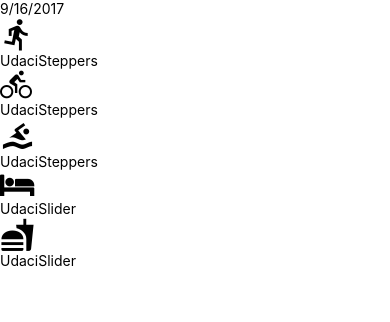
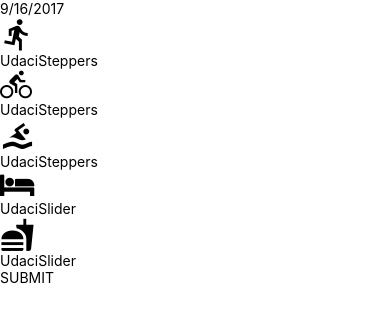
Before and after one commit to hsjung22/UdaciFitness, a React Native app: screen / in a window 390 px wide. Shown: the top 322 px of the page. Built offline with nearby package versions, Linux system fonts and the light colour scheme.

Commit message:
feat: add reset button

```diff
--- a/components/AddEntry.js
+++ b/components/AddEntry.js
@@ -1,18 +1,28 @@
 import React, { Component } from 'react'
-import { View } from 'react-native'
-import { getMetricMetaInfo } from '../utils/helpers'
+import { View, Text, TouchableOpacity } from 'react-native'
+import { getMetricMetaInfo, timeToString } from '../utils/helpers'
 import UdaciSlider from './UdaciSlider'
 import UdaciSteppers from './UdaciSteppers'
 import DateHeader from './DateHeader'
 
+function SubmitBtn ({ onPress }) {
+  return (
+    <TouchableOpacity onPress={onPress}>
+      <Text>SUBMIT</Text>
+    </TouchableOpacity>
+  )
+}
+
 class AddEntry extends Component {
-  state = {
+  _initialState = {
     run: 0,
     bike: 0,
     swim: 0,
     sleep: 0,
     eat: 0,
   }
+
+  state = this._initialState
 
   increment = (metric) => {
     const { max, step } = getMetricMetaInfo(metric)
@@ -40,6 +50,13 @@
 
   slide = (metric, value) => {
     this.setState({ [metric]: value })
+  }
+
+  submit = () => {
+    const key = timeToString()
+    const entry = this.state
+
+    this.setState(this._initialState)
   }
 
   render () {
@@ -70,6 +87,7 @@
           )
 
         })}
+        <SubmitBtn onPress={this.submit} />
       </View>
     )
   }
```
